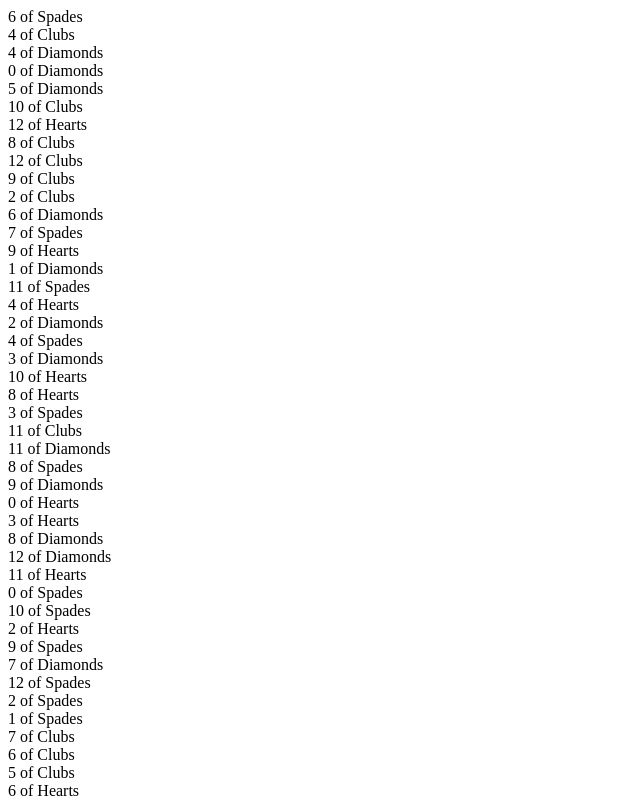
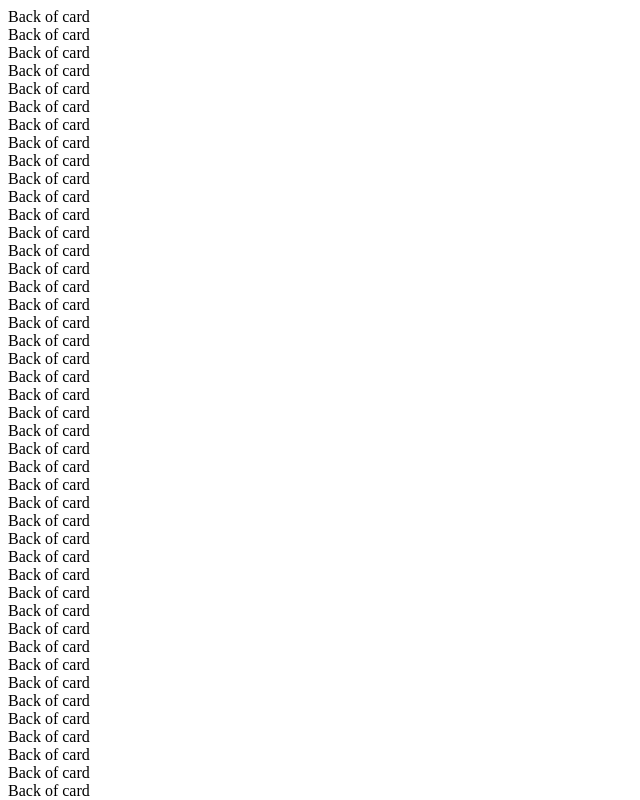
Before and after one commit to aefhm/match-up, a React app: page / in a window 1280 px wide. Shown: the top 800 px of the page, without its empty margins (0-640 px from the left). Built offline with nearby package versions, Linux system fonts and the light colour scheme; the HTML template or start-up script is replaced by a standard one.

Commit message:
Cards display according to game logic

```diff
--- a/src/board.jsx
+++ b/src/board.jsx
@@ -19,6 +19,15 @@ function shuffle(cards) {
 
 class Board extends React.Component {
   componentWillMount() {
+    this.randomOrder = new Array;
+
+    for (let i = 0; i < this.props.cardLimit; i++)
+      this.randomOrder.push(i);
+
+    this.randomOrder = shuffle(this.randomOrder);
+  }
+
+  render() {
     this.cards = [];
 
     for (let i = 0; i < this.props.cardLimit; i++)
@@ -26,13 +35,11 @@ class Board extends React.Component {
         key={i}
         index={i}
         value={i % 13}
+        blank={this.props.matchedCardIds.includes(i)}
+        faceUp={this.props.turnedCardId === i}
         click={() => { this.props.turnCard(i, this.props.turnedCardId); }}
       />);
 
-    this.cards = shuffle(this.cards);
-  }
-
-  render() {
     return (
       <div className="board">
         {this.cards}
@@ -43,6 +50,7 @@ class Board extends React.Component {
 
 Board.propTypes = {
   cardLimit: PropTypes.number.isRequired,
+  matchedCardIds: PropTypes.array,
   turnCard: PropTypes.func,
   turnedCardId: PropTypes.number,
 };
--- a/src/card.jsx
+++ b/src/card.jsx
@@ -10,22 +10,39 @@ const suitLabel = {
 };
 
 class Card extends React.Component {
+  innerDisplay() {
+    if (this.props.faceUp)
+      return this.props.value + ' of ' + suitLabel[Math.floor(this.props.index / 13)];
+    else
+      return 'Back of card';
+  }
+
   render() {
+    let className = 'card';
+
+    if (this.props.blank) className += ' blank';
+    else {
+      if (this.props.faceUp) className += ' face-up';
+      else className += ' face-down';
+    }
+
     return (
-      <div className="card" onClick={this.props.click}>
-        { this.props.faceUp ? this.props.value + ' of ' + suitLabel[Math.floor(this.props.index / 13)] : 'Back of card'}
+      <div className={className} onClick={this.props.blank ? () => {} : this.props.click}>
+        {this.props.blank ? '' : this.innerDisplay()}
       </div>
     );
   }
 }
 
 Card.propTypes = {
+  blank: PropTypes.bool,
   click: PropTypes.func,
   faceUp: PropTypes.bool,
   index: PropTypes.number.isRequired,
 };
 
 Card.defaultProps = {
+  blank: false,
   faceUp: true,
 };
 
--- a/src/game.jsx
+++ b/src/game.jsx
@@ -30,6 +30,7 @@ const Game = function (store) {
   return (
     <div>
       <Board
+        matchedCardIds={store.matchedCardIds}
         turnedCardId={store.turnedCardId}
         cardLimit={cardLimit}
         turnCard={turnCard}
```
Also changed, not shown: 1 other file (tests, documents, lock files or other folders).
